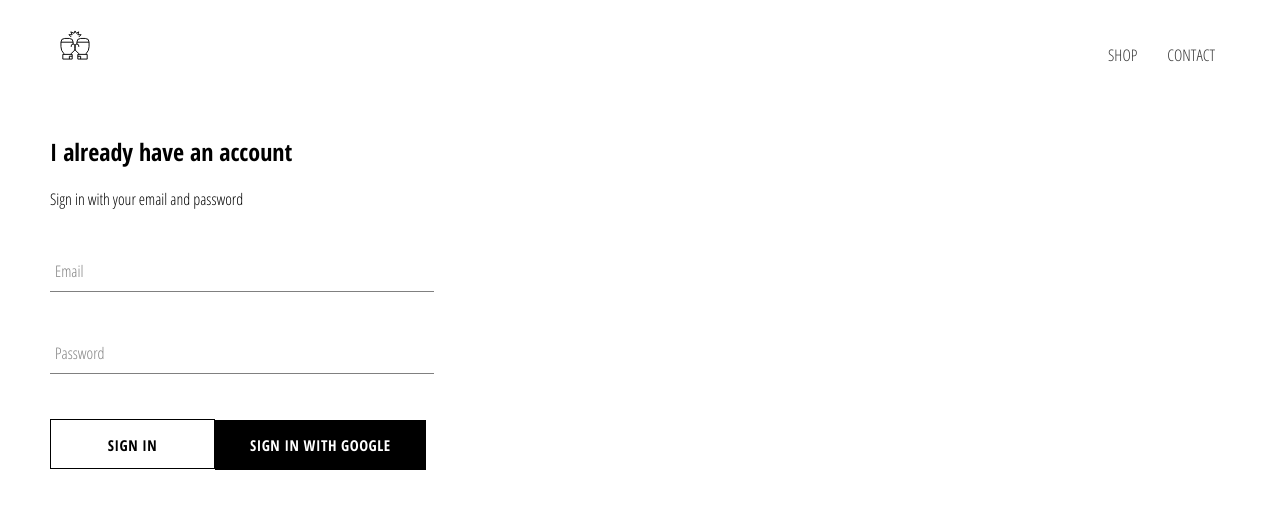
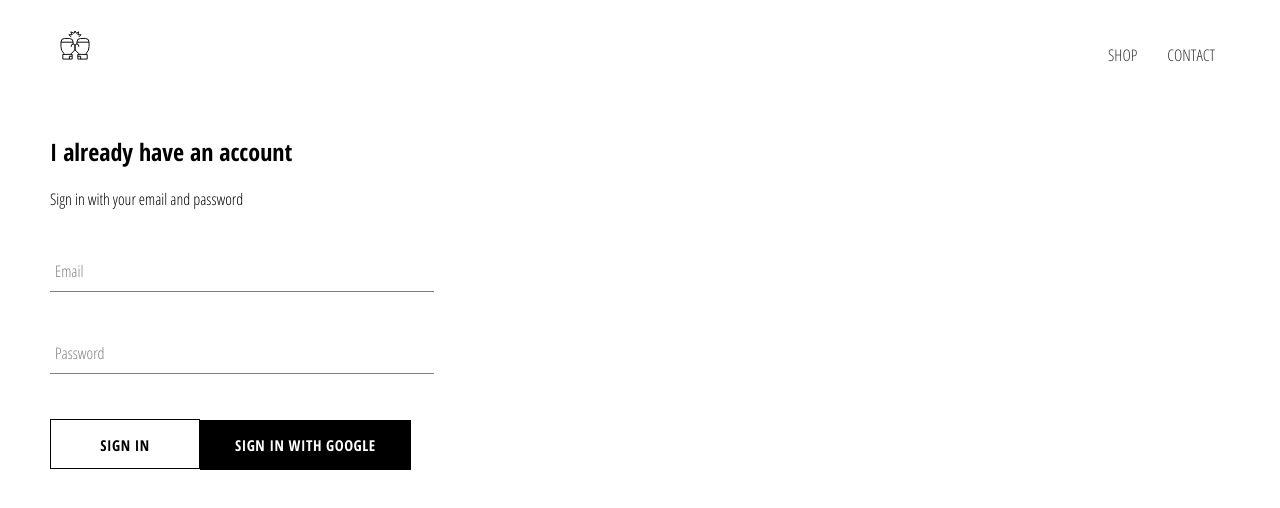
Before and after one commit to golani04/fighters-clothing, a React (Create React App) app: page /signin in a window 1280 px wide. In both pictures the pointer is over the button "SIGN IN". Shown: the top 508 px of the page. Built offline with nearby package versions, Linux system fonts and the light colour scheme; no server answers.

Commit message:
add google sign-in + styles

```diff
--- a/src/components/custom-button/custom-button.component.jsx
+++ b/src/components/custom-button/custom-button.component.jsx
@@ -2,8 +2,8 @@
 
 import './custom-button.styles.scss';
 
-const CustomButton = ({ children, ...props }) => (
-	<button className="custom-button" {...props}>
+const CustomButton = ({ children, isGoogleSignIn, ...props }) => (
+	<button className={`custom-button ${isGoogleSignIn ? 'google-sign-in' : ''}`} {...props}>
 		{children}
 	</button>
 );
--- a/src/components/custom-button/custom-button.styles.scss
+++ b/src/components/custom-button/custom-button.styles.scss
@@ -1,5 +1,5 @@
 .custom-button {
-	min-width: 165px;
+	min-width: 150px;
 	width: auto;
 	height: 50px;
 	letter-spacing: 0.5px;
@@ -7,7 +7,7 @@
 	padding: 0 35px;
 	font-size: 15px;
 	background-color: #000;
-    color: #ffffff;
+	color: #fff;
 	text-transform: uppercase;
 	font-family: 'Open Sans Condensed', sans-serif;
 	font-weight: bolder;
@@ -15,8 +15,18 @@
 	cursor: pointer;
 
 	&:hover {
-        background-color: #ffffff;
-        color: #000000;
+		background-color: #fff;
+		color: #000;
 		border: 1px solid #000;
 	}
+
+	&.google-sign-in {
+		background-color: #4285f4;
+
+		&:hover {
+			background-color: #357ae8;
+			color: #fff;
+			border: none;
 		}
+	}
+}
```
Lines whose indentation alone changed are shown as unchanged.
